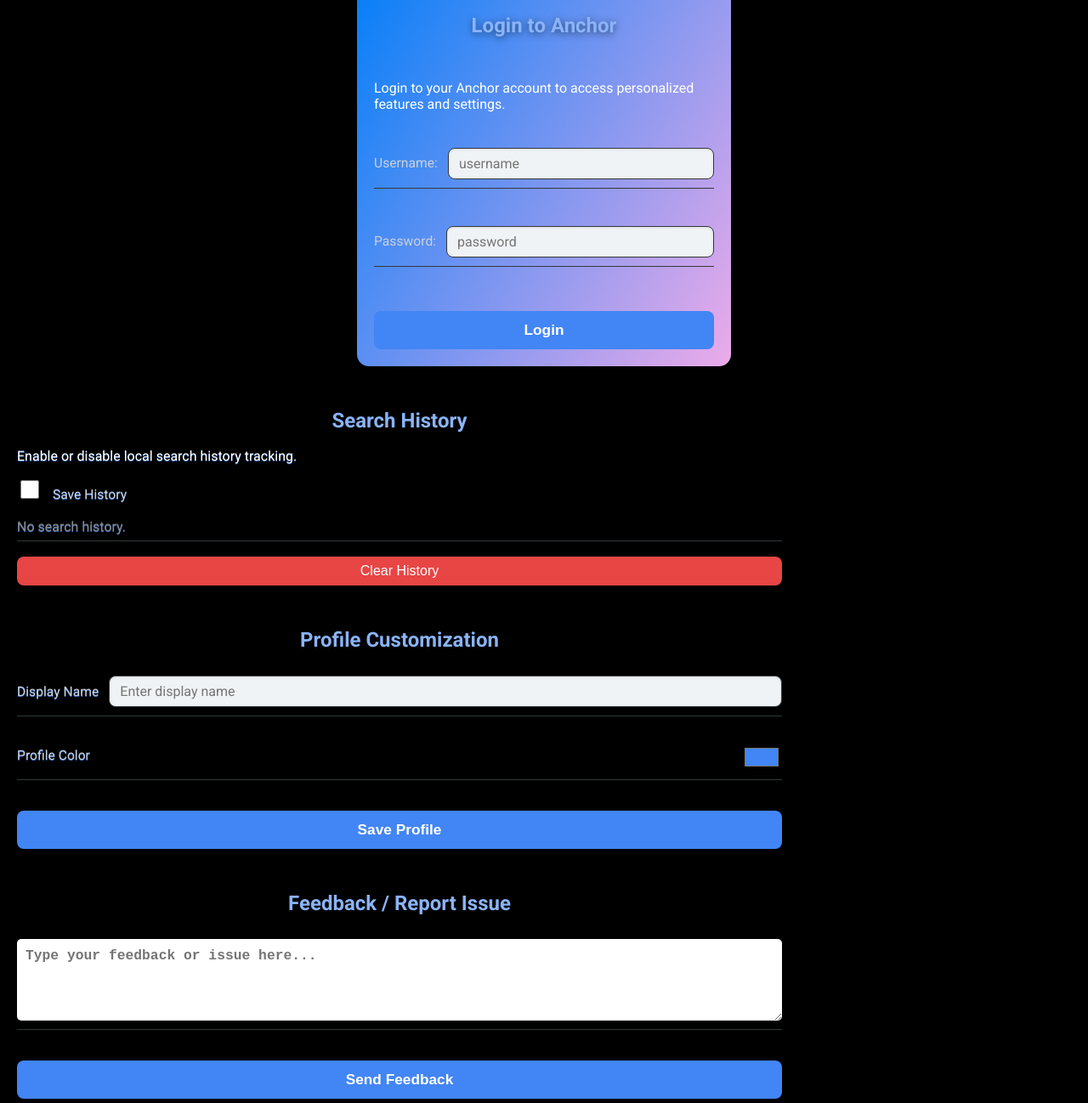
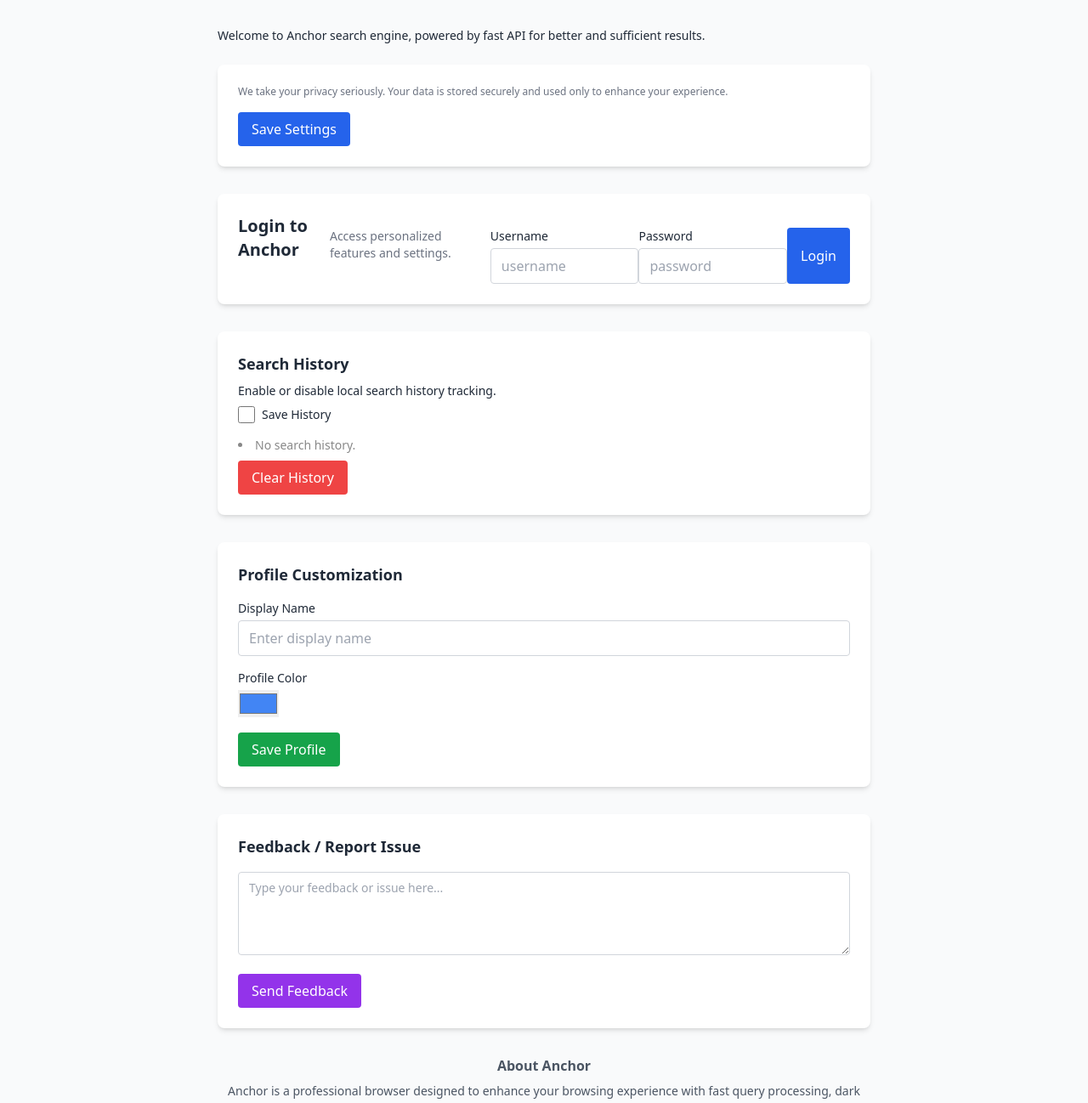
Before and after one commit to melodykellynwaogu/xlorin, a website: page public/setting.html in a window 1280 px wide. Shown: the part 404-1702 px from the top of the page at 85% size. Drawn offline with nearby package versions, Linux system fonts and the light colour scheme.

Commit message:
better features added

```diff
--- a/public/setting.css
+++ /dev/null
@@ -1,253 +0,0 @@
-body {
-    background-color: black;
-    min-height: 100vh;
-    display: flex;
-    flex-direction: column;
-    font-family: 'Roboto', Arial, sans-serif;
-    color: #fff;
-    margin: 20px;
-    padding: 0;
-    overflow-x: hidden;
-
-}
-
-header {
-    display: flex;
-    align-items: center;
-    justify-content: center;
-    gap: 14px;
-    padding-top: 36px;
-    padding-bottom: 10px;
-}
-
-.header-icon {
-    width: 48px;
-    height: 48px;
-}
-
-h1 {
-    font-size: 2.1rem;
-    font-weight: 700;
-    margin: 0;
-    color: #4285f4;
-    letter-spacing: 2px;
-    text-shadow: 0 2px 8px rgba(0,0,0,0.5);
-}
-
-
-.settings-container,
-.history,
-.profile-customization,
-.feedback,
-.about-anchor {
-    background: none !important;
-    box-shadow: none !important;
-    border-radius: 0 !important;
-    color: #fff;
-    padding: 0;
-    max-width: 900px;
-    width: 100%;
-    margin-top: 32px;
-    text-shadow: 0 2px 8px rgba(0,0,0,0.7), 0 1px 0 #4285f4;
-}
-
-h2, .about-anchor h3 {
-    color: #8ab4f8;
-    text-align: center;
-    text-shadow: 0 2px 8px rgba(0,0,0,0.5);
-    margin: 18px 0;
-}
-
-.setting-item {
-    display: flex;
-    align-items: center;
-    justify-content: space-between;
-    margin-bottom: 18px;
-    padding: 10px 0;
-    border-bottom: 1px solid #33383a;
-}
-
-.setting-item:last-child {
-    border-bottom: none;
-}
-
-.setting-item p,
-label {
-    color: #cad1db;
-    font-size: 0.98rem;
-    margin: 0;
-    line-height: 1.5;
-}
-
-input[type="text"],
-input[type="password"] {
-    flex: 1;
-    padding: 8px 12px;
-    border-radius: 8px;
-    border: 1.5px solid #33383a;
-    background: #f0f3f5;
-    color: #111213;
-    font-size: 1rem;
-    width: 100%;
-    margin-left: 12px;
-    height: 100%;
-    outline: none;
-    transition: border-color 0.3s;
-    box-shadow: inset 0 1px 3px rgba(0,0,0,0.1);
-    font-family: 'Roboto', Arial, sans-serif;
-    box-sizing: border-box;
-}
-
-input[type="color"] {
-    margin-top: 4px;
-    width: 48px;
-    height: 32px;
-    border: none;
-    background: none;
-    cursor: pointer;
-}
-
-input[type="checkbox"] {
-    width: 22px;
-    height: 22px;
-    accent-color: #4285f4;
-    border-radius: 50px;
-    border: 1.5px solid #33383a;
-    background: #232527;
-    cursor: pointer;
-    margin-right: 12px;
-}
-
-button[type="submit"],
-button[type="button"] {
-    margin-top: 18px;
-    padding: 12px 0;
-    background: #4285f4;
-    color: #fff;
-    border: none;
-    border-radius: 8px;
-    font-size: 1.08rem;
-    font-weight: 600;
-    cursor: pointer;
-    transition: background 0.3s;
-    width: 100%;
-}
-
-button:hover,
-#clear-history:hover,
-.history-list button:hover {
-    background: #356ac3;
-}
-
-#clear-history,
-.history-list button {
-    background: #e84545;
-    font-weight: 500;
-    border-radius: 8px;
-    padding: 8px 18px;
-    font-size: 1rem;
-}
-
-.history-list button {
-    font-size: 0.95rem;
-    margin-left: 10px;
-    padding: 4px 10px;
-}
-
-.history-list {
-    list-style: none;
-    padding: 0;
-    margin: 10px 0 0 0;
-    max-height: 180px;
-    overflow-y: auto;
-}
-
-.history-list li {
-    display: flex;
-    align-items: center;
-    justify-content: space-between;
-    padding: 7px 0;
-    border-bottom: 1px solid #33383a;
-    font-size: 1rem;
-}
-
-#login-form {
-    background: linear-gradient(120deg, #057ff8 0%, #ecabe9 100%);
-    border-radius: 14px;
-    padding: 20px;
-    box-shadow: 0 2px 16px rgba(0,0,0,0.13);
-    max-width: 400px;
-    margin: 22px 0 0 0;
-    display: flex;
-    flex-direction: column;
-    gap: 16px;
-    align-items: stretch;
-    border: 1.5px solid #33383a;
-    align-self: center;
-    border: none;
-}
-.msg {
-    width: 100%;
-    padding: 10px;
-    border: none;
-    font-weight: bold;
-    font-size: 1.02rem;
-    border-radius: 5px;
-}
-footer {
-    margin-top: 24px;
-    text-align: center;
-    color: #5b659c;
-    font-size: 1.02rem;
-    letter-spacing: 1px;
-}
-
-.home-icon {
-    position: fixed;
-    top: 20px;
-    right: 20px;
-    z-index: 999;
-    display: inline-block;
-    padding: 6px;
-    border-radius: 50px;
-    background: rgba(255, 255, 255, 0.4);
-    backdrop-filter: blur(6px);
-    transition: background 0.3s;
-}
-
-.home-icon:hover {
-    background: rgba(255, 255, 255, 0.8);
-}
-
-.home-icon {
-    width: 28px;
-    height: 28px;
-}
-
-@media (max-width: 600px) {
-    .settings-container,
-    #login-form {
-        max-width: 98vw;
-        margin: 12px auto;
-        padding: 10px;
-    }
-
-    .header-icon {
-        width: 34px;
-        height: 34px;
-    }
-
-    h1 {
-        font-size: 1.12em;
-    }
-
-    button {
-        font-size: 1em;
-        padding: 10px 0;
-    }
-    .settings-grid {
-        grid-template-columns: 1fr;
-        gap: 24px 0;
-        max-width: 98vw;
-    }
-}
--- a/public/setting.html
+++ b/public/setting.html
@@ -1,92 +1,110 @@
 <!DOCTYPE html>
 <html lang="en">
 <head>
-    <meta charset="UTF-8">
-    <meta name="description" content="Melonix Setting Page">
-    <meta name="viewport" content="width=device-width, initial-scale=1.0">
-    <title>Anchor Setting</title>
-    <link rel="icon" type="image/png" href="https://i.postimg.cc/XJtfFNmb/anchor.png">
-    <link href="https://fonts.googleapis.com/css2?family=Roboto:wght@400;700&display=swap" rel="stylesheet">
-    <link rel="stylesheet" href="setting.css">
+  <meta charset="UTF-8" />
+  <meta name="description" content="Melonix Setting Page" />
+  <meta name="viewport" content="width=device-width, initial-scale=1.0" />
+  <title>Anchor Settings</title>
+  <link rel="icon" href="https://i.postimg.cc/XJtfFNmb/anchor.png" />
+  <script src="https://cdn.tailwindcss.com"></script>
   <script src="setting.js" defer></script>
 </head>
-<body>
-    <a href="index.html" class="home-icon" title="Home" style="margin-right:18px;">
-        <img src="https://img.icons8.com/ios-filled/28/8ab4f8/home.png" alt="Home" style="vertical-align:middle;"/>
+<body class="bg-gray-50 dark:bg-gray-900 text-gray-800 dark:text-gray-100 font-sans px-6 py-8">
+    <div class="min-h-screen flex items-start justify-center">
+        <div class="w-full max-w-3xl">
+
+
+            <a href="index.html" title="Home" class="inline-flex items-center text-blue-500 mb-4 hover:underline">
+                <img src="https://img.icons8.com/ios-filled/28/8ab4f8/home.png" alt="Home" class="mr-2"  />
+                Back to Home
             </a>
-    <header>
-        <img src="https://i.postimg.cc/XJtfFNmb/anchor.png" alt="logo" class="header-icon" />
-        <h1>SETTINGS</h1>
+
+            <div class="flex justify-center mb-6">
+                <header class="flex items-center space-x-4 mb-6">
+                    <img src="https://i.postimg.cc/XJtfFNmb/anchor.png" alt="logo" class="w-10 h-10" />
+                    <h1 class="text-3xl font-bold">Settings</h1>
                 </header>
-    <p>Welcome to Anchor search engine, Powered by wikipedia API for better and sufficient results.</p>
-        <form id="settings-form">
-            <div class="setting-item">
-                <label for="dark-mode">Dark Mode</label>
-                <input type="checkbox" id="dark-mode" name="dark-mode">
             </div>
-            <div class="setting-item">
-                <p>We take your privacy seriously. Your data is stored securely and is only used to enhance your browsing experience.</p>
-            </div>
-            <button type="submit">Save Settings</button>
+            <p class="mb-6 text-sm">Welcome to Anchor search engine, powered by fast API for better and sufficient results.</p>
+
+
+            <form id="settings-form" class="space-y-4 bg-white dark:bg-gray-800 p-6 rounded-lg shadow-md mb-8">
+                <p class="text-xs text-gray-500 dark:text-gray-400">We take your privacy seriously. Your data is stored securely and used only to enhance your experience.</p>
+                <button type="submit" class="bg-blue-600 text-white px-4 py-2 rounded hover:bg-blue-700">Save Settings</button>
             </form>
 
-        <form id="login-form" style="display: none; margin-top: 24px;">
-            <h2>Login to Anchor</h2>
-            <p>Login to your Anchor account to access personalized features and settings.</p>
-            <div class="setting-item">
-                <label for="username" >Username: </label>
-                <input type="text" id="username" name="username" placeholder="username">
+
+            <form id="login-form" class="hidden bg-white dark:bg-gray-800 p-6 rounded-lg shadow-md mb-8 space-y-4">
+                <h2 class="text-xl font-semibold">Login to Anchor</h2>
+                <p class="text-sm text-gray-500">Access personalized features and settings.</p>
+                <div>
+                <label for="username" class="block text-sm mb-1">Username</label>
+                <input type="text" id="username" placeholder="username" class="w-full px-3 py-2 rounded border border-gray-300 dark:border-gray-600 bg-white dark:bg-gray-700" />
                 </div>
-            <div class="setting-item">
-                <label for="password">Password: </label>
-                <input type="password" id="password" name="password" placeholder="password">
+                <div>
+                <label for="password" class="block text-sm mb-1">Password</label>
+                <input type="password" id="password" placeholder="password" class="w-full px-3 py-2 rounded border border-gray-300 dark:border-gray-600 bg-white dark:bg-gray-700" />
                 </div>
-            <button type="submit">Login</button>
+                <button type="submit" class="bg-blue-600 text-white px-4 py-2 rounded hover:bg-blue-700">Login</button>
             </form>
 
-        <div class="history">
-            <h2>Search History</h2>
-            <p>Enable or disable local search history tracking.</p>
-            <label><input type="checkbox" id="historyToggle"> Save History</label>
-            <ul id="history-list" class="history-list"></ul>
-            <button type="button" id="clear-history">Clear History</button>
+
+            <div class="bg-white dark:bg-gray-800 p-6 rounded-lg shadow-md mb-8">
+                <h2 class="text-lg font-semibold mb-2">Search History</h2>
+                <p class="text-sm mb-2">Enable or disable local search history tracking.</p>
+                <label class="inline-flex items-center mb-4">
+                <input type="checkbox" id="historyToggle" class="w-5 h-5 text-blue-600 rounded" />
+                <span class="ml-2 text-sm">Save History</span>
+                </label>
+                <ul id="history-list" class="text-sm list-disc list-inside mb-2"></ul>
+                <button type="button" id="clear-history" class="bg-red-500 text-white px-4 py-2 rounded hover:bg-red-600">Clear History</button>
             </div>
 
-        <div class="profile-customization">
-            <h2>Profile Customization</h2>
-            <form id="profile-form">
-                <div class="setting-item">
-                    <label for="display-name">Display Name</label>
-                    <input type="text" id="display-name" name="display-name" placeholder="Enter display name">
+
+            <div class="bg-white dark:bg-gray-800 p-6 rounded-lg shadow-md mb-8">
+                <h2 class="text-lg font-semibold mb-4">Profile Customization</h2>
+                <form id="profile-form" class="space-y-4">
+                <div>
+                    <label for="display-name" class="block text-sm mb-1">Display Name</label>
+                    <input type="text" id="display-name" placeholder="Enter display name" class="w-full px-3 py-2 rounded border border-gray-300 dark:border-gray-600 bg-white dark:bg-gray-700" />
                 </div>
-                <div class="setting-item">
-                    <label for="profile-color">Profile Color</label>
-                    <input type="color" id="profile-color" name="profile-color" value="#4285f4">
+                <div>
+                    <label for="profile-color" class="block text-sm mb-1">Profile Color</label>
+                    <input type="color" id="profile-color" name="profile-color" value="#4285f4" class="w-12 h-8 p-0 border-none cursor-pointer" />
                 </div>
-                <button type="submit">Save Profile</button>
+                <button type="submit" class="bg-green-600 text-white px-4 py-2 rounded hover:bg-green-700">Save Profile</button>
                 </form>
             </div>
 
-        <div class="feedback">
-            <h2>Feedback / Report Issue</h2>
-            <form action="https://formspree.io/f/mgvkjdbr" method="POST">
-                <div class="setting-item">
-                    <textarea class="msg" id="feedback-message" name="message" rows="4" required placeholder="Type your feedback or issue here..."></textarea>
-                </div>
-                <button type="submit">Send Feedback</button>
+
+            <div class="bg-white dark:bg-gray-800 p-6 rounded-lg shadow-md mb-8">
+                <h2 class="text-lg font-semibold mb-4">Feedback / Report Issue</h2>
+                <form action="https://formspree.io/f/mgvkjdbr" method="POST" class="space-y-4">
+                <textarea name="message" required rows="4" placeholder="Type your feedback or issue here..." class="w-full px-3 py-2 rounded border border-gray-300 dark:border-gray-600 bg-white dark:bg-gray-700 text-sm"></textarea>
+                <button type="submit" class="bg-purple-600 text-white px-4 py-2 rounded hover:bg-purple-700">Send Feedback</button>
                 </form>
             </div>
 
-    <div class="about-anchor">
-        <h3>About Anchor</h3>
-        <p>Anchor is a professional browser designed to enhance your browsing experience with features like fast query processing, dark mode, user data management, and more.</p>
-        <p>Version: 1.1.0</p>
+
+            <div class="text-sm text-gray-600 dark:text-gray-400 text-center mt-6">
+                <h3 class="font-semibold text-base mb-2">About Anchor</h3>
+                <p>Anchor is a professional browser designed to enhance your browsing experience with fast query processing, dark mode, and user data management.</p>
+                <p class="mt-2">Version: 1.1.0</p>
                 <p>Developed by Melody Kelly N.</p>
             </div>
 
-    <footer>
+            <footer class="text-center text-xs mt-8 text-gray-400 dark:text-gray-500">
                 &copy; 2025 Melody Kelly N. All rights reserved.
+            </footer>
 
-    </footer>
+            <script src="setting.js"></script>
+        </div>
+    </div>
 </body>
 </html>
+
+
+
+
+
+<!-- <link rel="icon" href="https://i.postimg.cc/XJtfFNmb/anchor.png" /> -->
--- a/public/setting.js
+++ b/public/setting.js
@@ -1,21 +1,6 @@
 document.addEventListener('DOMContentLoaded', function() {
-    const darkModeCheckbox = document.getElementById('dark-mode');
     const loginForm = document.getElementById('login-form');
     const settingsForm = document.getElementById('settings-form');
-
-
-    if (localStorage.getItem('anchor-theme') === 'dark') {
-        darkModeCheckbox.checked = true;
-    }
-
-    darkModeCheckbox.addEventListener('change', function() {
-        if (this.checked) {
-            localStorage.setItem('anchor-theme', 'dark');
-        } else {
-            localStorage.setItem('anchor-theme', 'video');
-        }
-    });
-
 
     const userKey = 'anchor-user';
     let user = localStorage.getItem(userKey);
```
Also changed, not shown: public/index.css (+32 -9 lines), public/index.html (+1 -1 lines), public/index.js (+4 -15 lines), server.js (+45 -18 lines), images/background.jpg (deleted), images/ground.jpg (deleted). Lines whose indentation alone changed are shown as unchanged.
